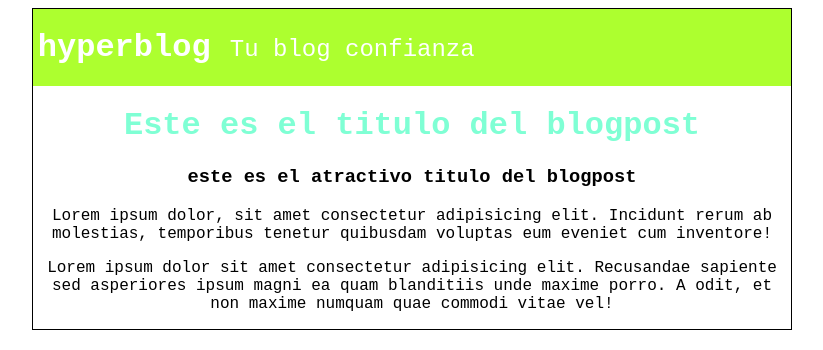
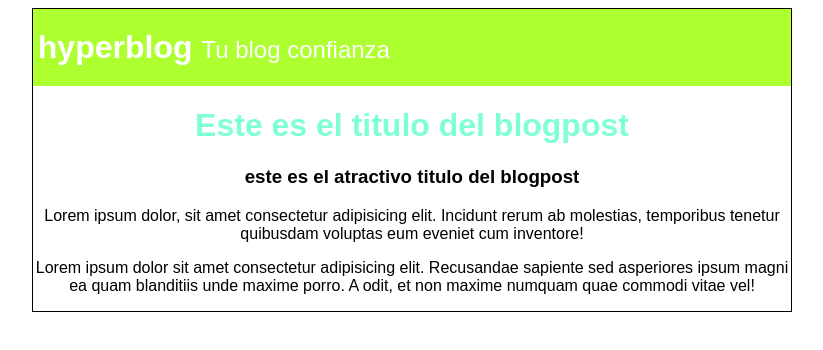
Before and after one commit to Juliancho2/juliancho2000, a plain HTML site: page index.html in a window 1280 px wide. Shown: the whole page, without its empty margins (228-1051 px from the left). Drawn offline with Linux system fonts and the light colour scheme.

Commit message:
Volvi a una tipografia menos controversial

```diff
--- a/style.css
+++ b/style.css
@@ -1,6 +1,6 @@
 body{
     text-align: center;
-    font-family: 'Courier New', Courier, monospace
+    font-family: Arial, Helvetica, sans-serif
     ;
 }
 .post{
```
